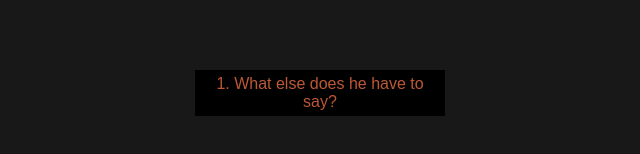
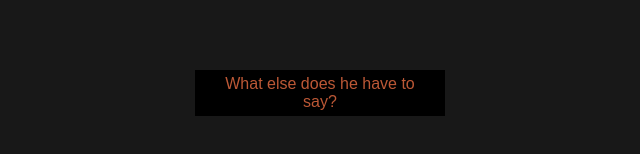
Before and after one commit to al-turner/kim-quotes, a plain HTML site: page index.html in a window 1280 px wide. Shown: the part 620-774 px from the top of the page, 320-960 px from the left. Drawn offline with Linux system fonts and the light colour scheme; a web font is replaced by a local one.

Commit message:
Removes button number

```diff
--- a/index.html
+++ b/index.html
@@ -26,6 +26,6 @@
       </div>
     </div>
 
-    <button id="quoteSelector">1. What else does he have to say?</button>
+    <button id="quoteSelector">What else does he have to say?</button>
   </body>
 </html>
```
